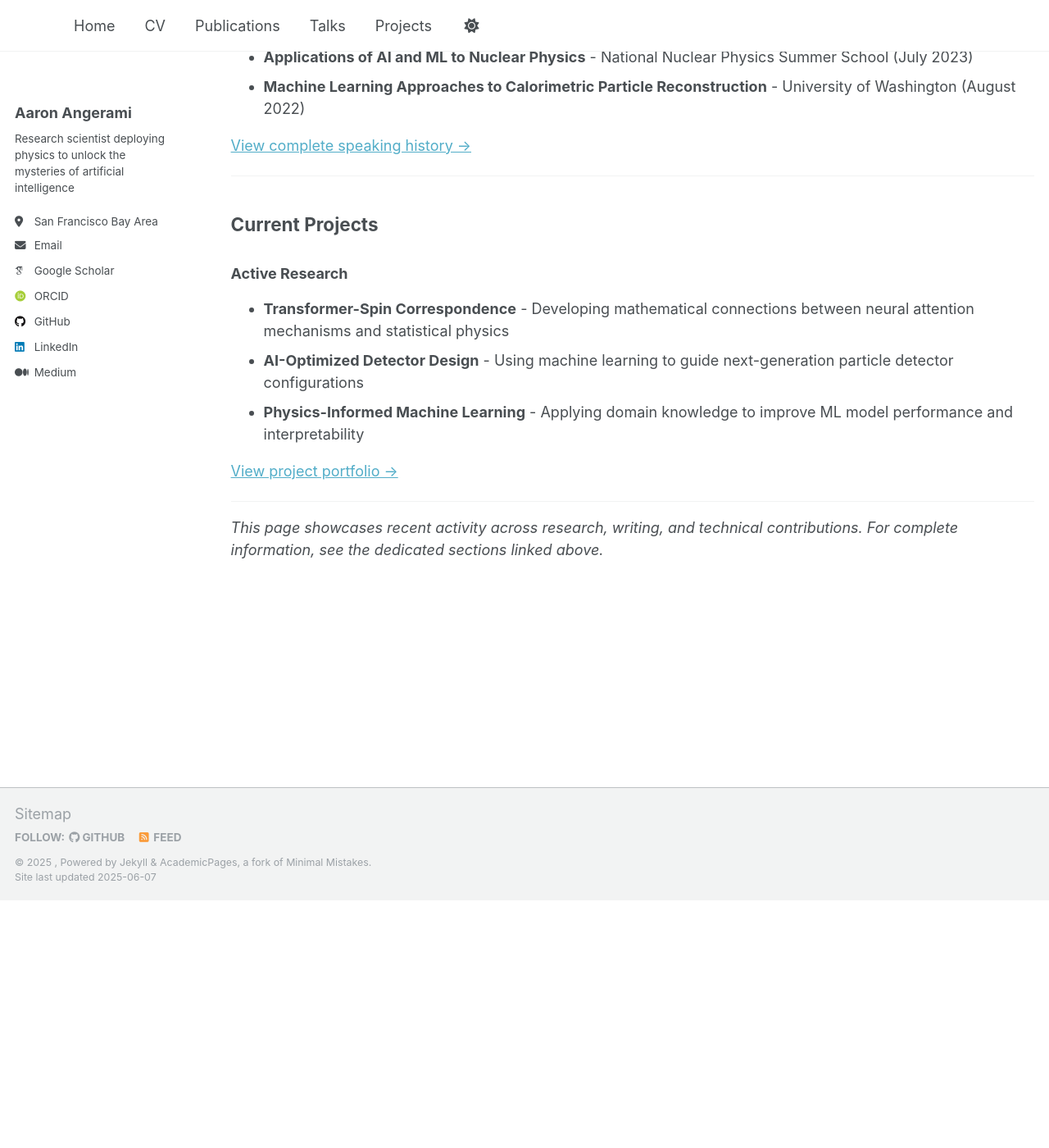
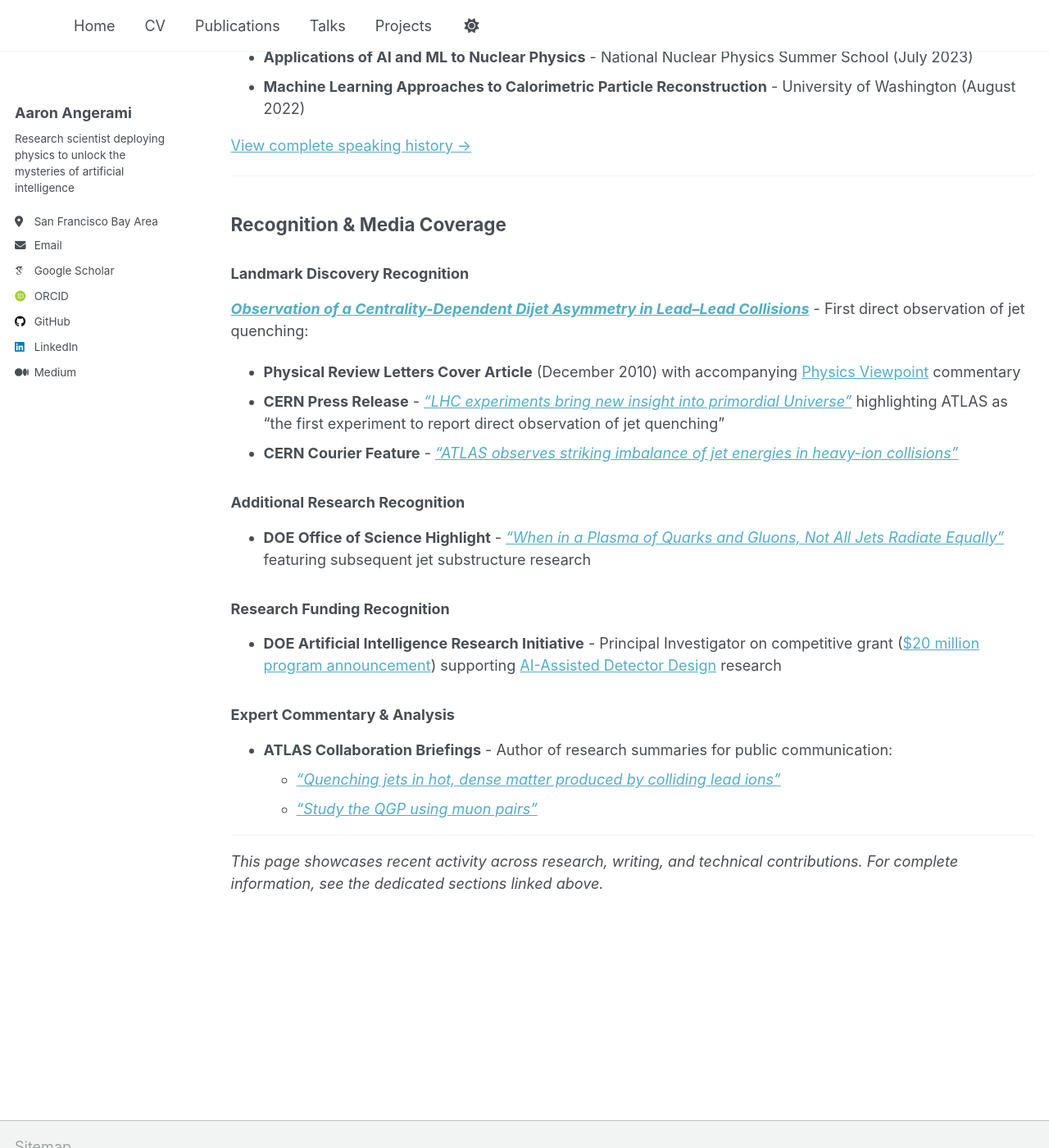
Before and after one commit to angerami/angerami.github.io, a Jekyll site: the page built from _pages/highlights.md, in a window 1280 px wide and 1400 px high, scrolled down 1057 px. Shown: the whole window at 82% size. Built offline with Jekyll 4.4.1, drawn with Linux system fonts in a browser that asks for light colours; some web fonts are replaced; before the commit the page ends 2155 px from its top, so only the background shows below that.

Commit message:
updating highlights

```diff
--- a/_pages/highlights.md
+++ b/_pages/highlights.md
@@ -50,15 +50,25 @@ author_profile: true
 [View complete speaking history →](/talks/)
 
 ---
+## Recognition & Media Coverage
 
-## Current Projects
+### Landmark Discovery Recognition
+**[*Observation of a Centrality-Dependent Dijet Asymmetry in Lead–Lead Collisions*](https://arxiv.org/abs/1011.6182)** - First direct observation of jet quenching:
 
-### Active Research
-* **Transformer-Spin Correspondence** - Developing mathematical connections between neural attention mechanisms and statistical physics
-* **AI-Optimized Detector Design** - Using machine learning to guide next-generation particle detector configurations
-* **Physics-Informed Machine Learning** - Applying domain knowledge to improve ML model performance and interpretability
+* **Physical Review Letters Cover Article** (December 2010) with accompanying [Physics Viewpoint](https://physics.aps.org/articles/v3/105) commentary
+* **CERN Press Release** - [*"LHC experiments bring new insight into primordial Universe"*](https://home.cern/news/press-release/cern/lhc-experiments-bring-new-insight-primordial-universe) highlighting ATLAS as "the first experiment to report direct observation of jet quenching"
+* **CERN Courier Feature** - [*"ATLAS observes striking imbalance of jet energies in heavy-ion collisions"*](https://cerncourier.com/a/atlas-observes-striking-imbalance-of-jet-energies-in-heavy-ion-collisions/)
 
-[View project portfolio →](/projects/)
+### Additional Research Recognition
+* **DOE Office of Science Highlight** - [*"When in a Plasma of Quarks and Gluons, Not All Jets Radiate Equally"*](https://www.osti.gov/biblio/1871234) featuring subsequent jet substructure research
+
+### Research Funding Recognition
+* **DOE Artificial Intelligence Research Initiative** - Principal Investigator on competitive grant ([$20 million program announcement](https://www.energy.gov/articles/department-energy-announces-20-million-artificial-intelligence-research)) supporting [AI-Assisted Detector Design](/projects/) research
+
+### Expert Commentary & Analysis
+* **ATLAS Collaboration Briefings** - Author of research summaries for public communication:
+  - [*"Quenching jets in hot, dense matter produced by colliding lead ions"*](https://atlas.cern/updates/briefing/quenching-jets-hot-dense-matter-produced-colliding-lead-ions)
+  - [*"Study the QGP using muon pairs"*](https://atlas.cern/updates/briefing/study-QGP-using-muon-pairs)
 
 ---
 
```
